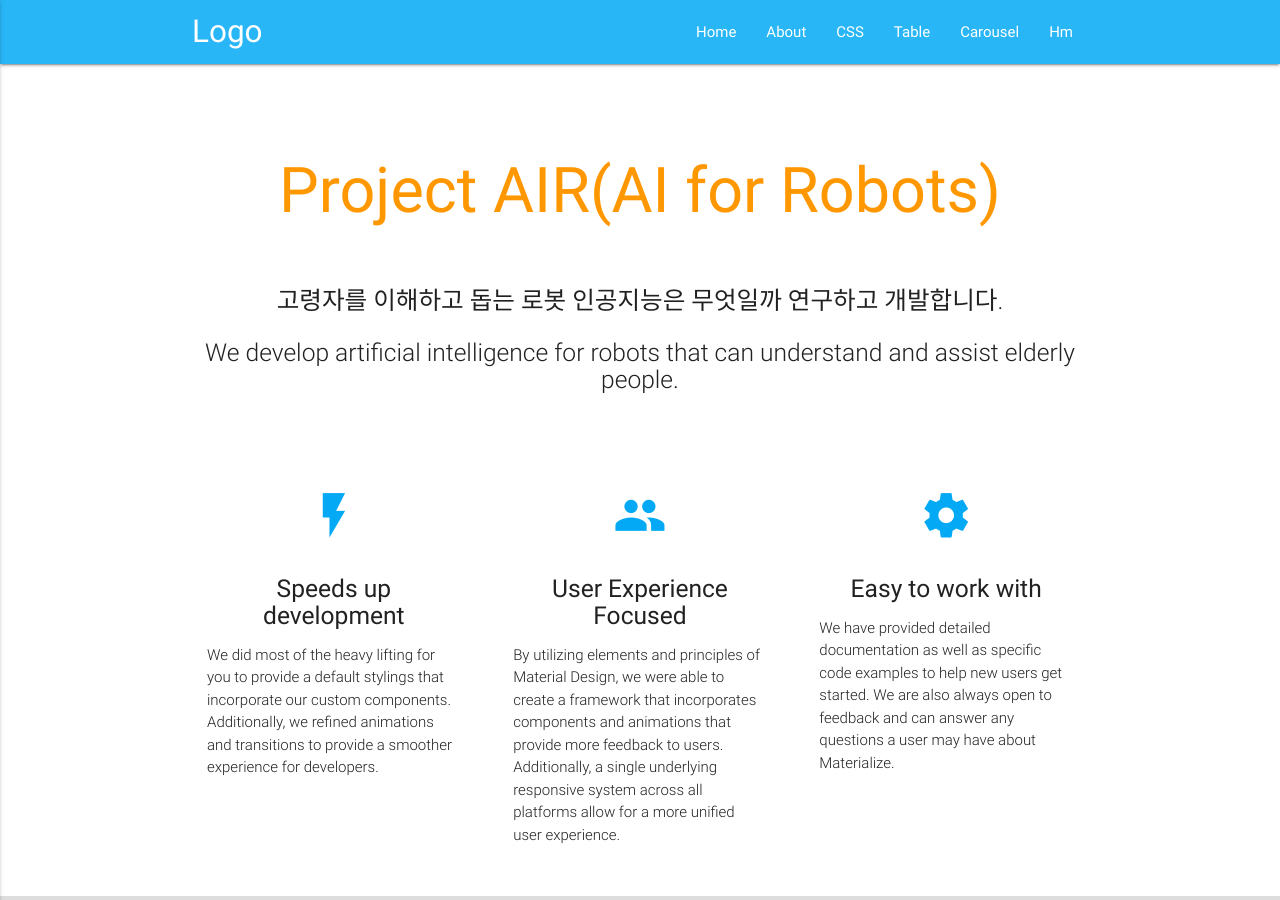
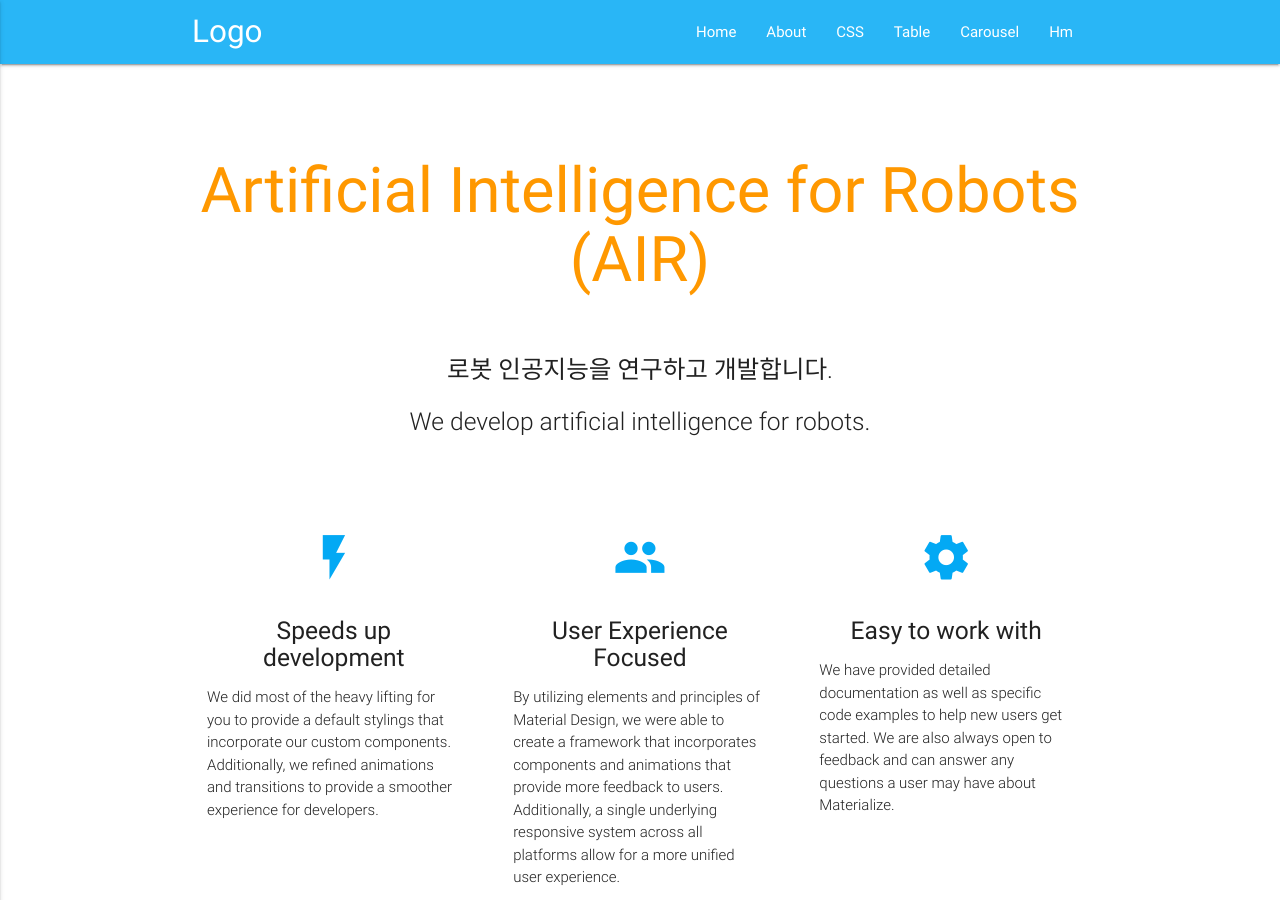
Before and after one commit to airproject2017/airproject2017.github.io, a Jekyll site: the page built from index.md, in a window 1280 px wide and 900 px high. Built offline with Jekyll 4.4.1, drawn with Linux system fonts in a browser that asks for light colours.

Commit message:
change title and main slogans

```diff
--- a/_config.yml
+++ b/_config.yml
@@ -1,8 +1,8 @@
-title: Project AIR(AI for Robots)
+title: Artificial Intelligence for Robots (AIR)
 author: Minsu Jang
 email: minsu@etri.re.kr
 description: > # this means to ignore newlines until "baseurl:"
-  Home of Project AIR
+  Welcome to Project AIR
 
 twitter_username: macrod68
 github_username:  macrod68
--- a/index.md
+++ b/index.md
@@ -2,6 +2,6 @@
 layout: home
 ---
 
-고령자를 이해하고 돕는 로봇 인공지능은 무엇일까 연구하고 개발합니다.
+로봇 인공지능을 연구하고 개발합니다.
 
-We develop artificial intelligence for robots that can understand and assist elderly people.
+We develop artificial intelligence for robots.
```
